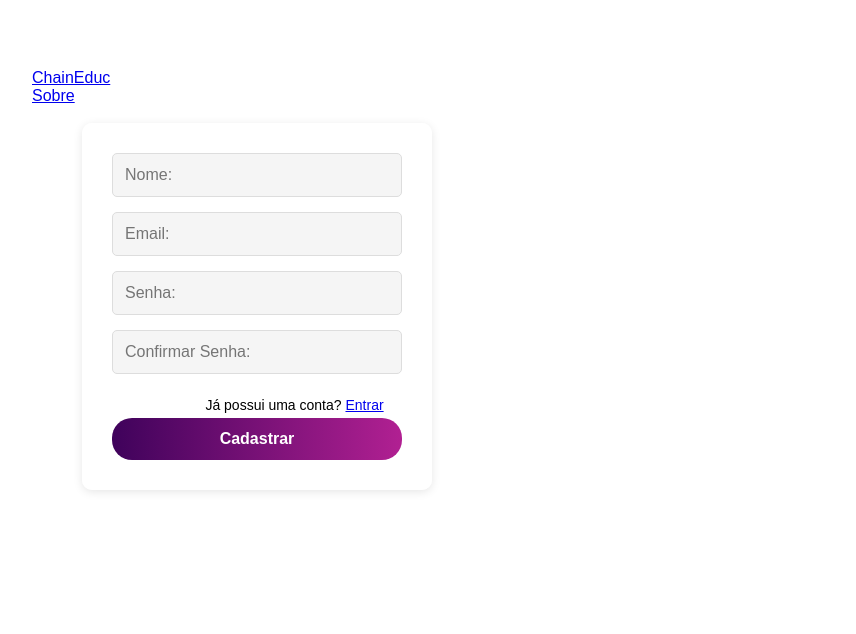
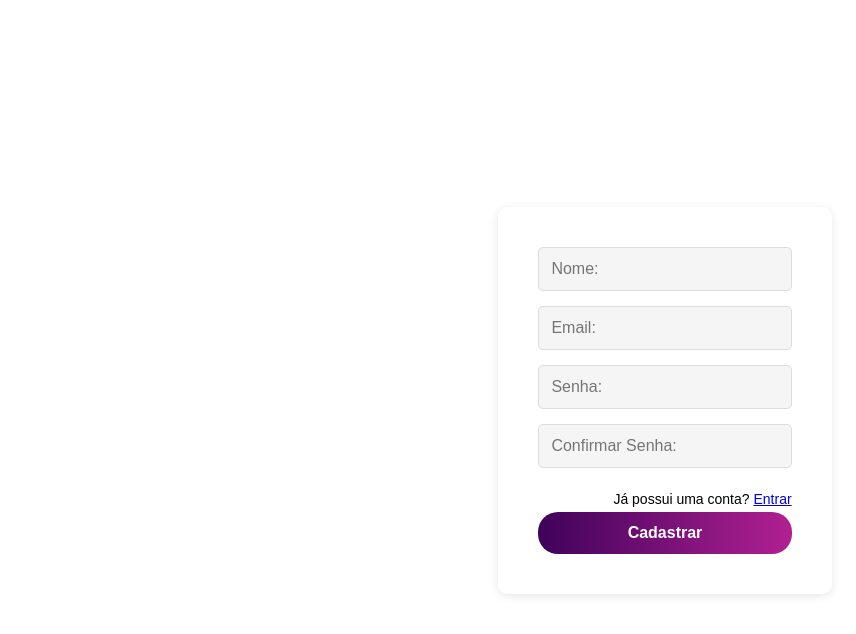
Before and after one commit to PedrosoEnzo/cripto, a React (Vite) app in the folder cripto-react/: page /cadastro in a window 1280 px wide. Shown: the top 634 px of the page, without its empty margins (0-856 px from the left). Built offline with nearby package versions, Linux system fonts and the light colour scheme.

Commit message:
Criando rotas para a navbar

```diff
--- a/cripto-react/src/pages/Cadastro.jsx
+++ b/cripto-react/src/pages/Cadastro.jsx
@@ -29,7 +29,6 @@ const Cadastro = () => {
 
   return (
     <div className="tudo">
-      <Header />
       <div className="box">
         <form onSubmit={handleSubmit}>
           <div className="inputs">
--- a/cripto-react/src/pages/Home.jsx
+++ b/cripto-react/src/pages/Home.jsx
@@ -4,6 +4,8 @@ import React from 'react';
 function Home() {
   return (
     <div>
+
+      <Header />
       <h1>Teste</h1>
     </div>
     //<Navbar />
--- a/cripto-react/src/pages/cadastro.css
+++ b/cripto-react/src/pages/cadastro.css
@@ -8,7 +8,7 @@
 
 /* Centraliza tudo na tela */
 .tudo {
-    display: block;
+    display: flex;
     justify-content: center;
     align-items: center;
     height: 100vh;
@@ -21,11 +21,10 @@
 /* Estilização do formulário */
 form {
     background: rgba(255, 255, 255, 0.9);
-    padding: 30px;
+    padding: 40px;
     border-radius: 10px;
     box-shadow: 0 2px 10px rgba(0, 0, 0, 0.1);
-    width: 100%;
-    max-width: 350px;
+    height: 100%;
     text-align: center;
 }
 
```
